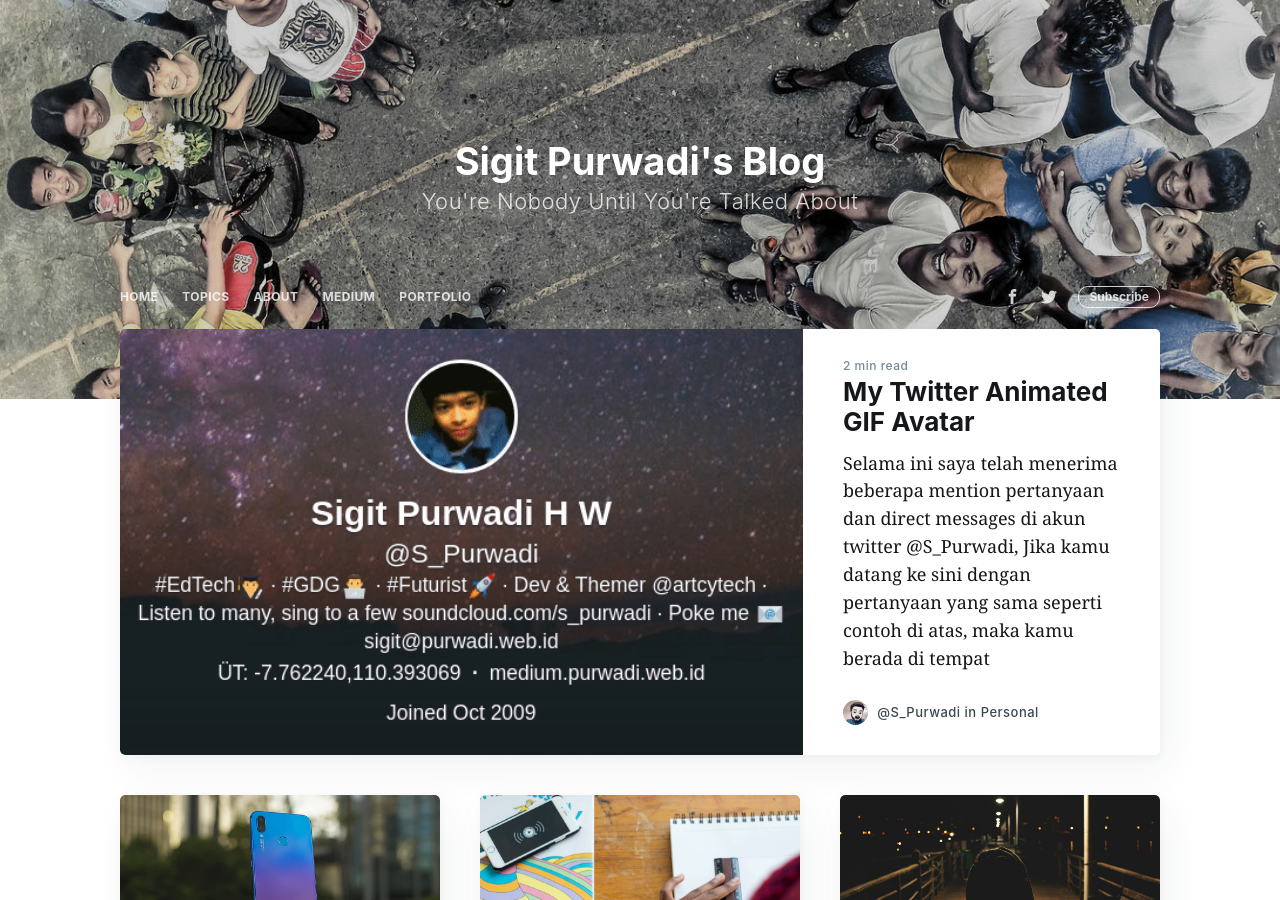
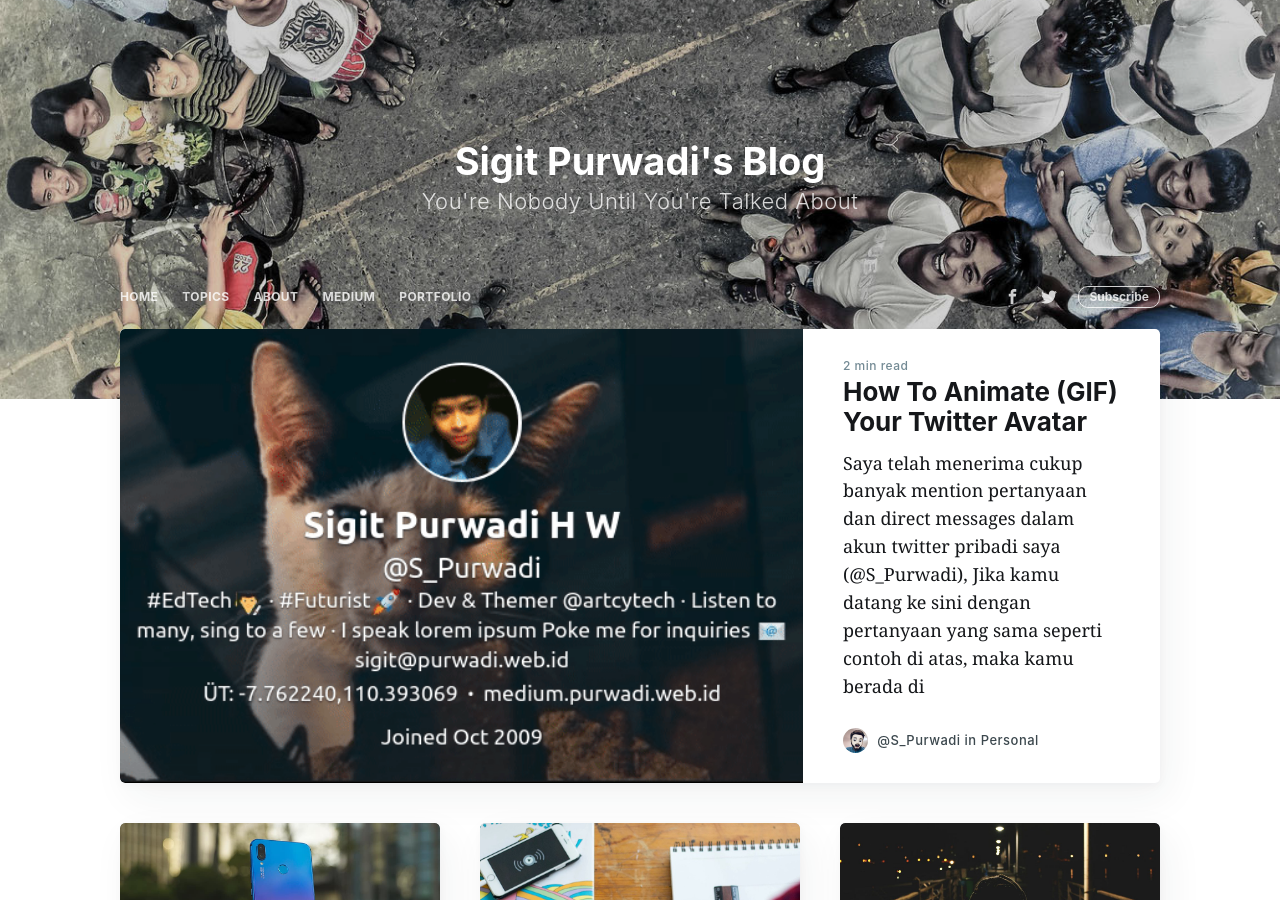
Before and after one commit to spurwadi2/v2, a Jekyll site: the page built from index.html, in a window 1280 px wide and 900 px high. Built offline with Jekyll 4.4.1, drawn with Linux system fonts in a browser that asks for light colours; nearby versions of some CDN libraries; the list of posts is cut into pages by our own code.

Commit message:
edit blog post

```diff
--- a/_posts/2018-10-12-twitter-animated-avatar.md
+++ b/_posts/2018-10-12-twitter-animated-avatar.md
@@ -1,9 +1,9 @@
 ---
 layout: post
 current: post
-cover:  assets/images/twitter-avatar.gif
+cover:  assets/images/s_purwadi-twitter.gif
 navigation: True
-title: My Twitter Animated GIF Avatar
+title: How To Animate (GIF) Your Twitter Avatar
 description: There’s no trick to having a GIF animated avatar other than doing something that’s anathema to most teens, not changing your avatar for five years.
 tags: [personal]
 class: post-template
@@ -11,9 +11,10 @@
 author: sigit
 comments: true
 mathjax:
+summary: There’s no trick to having a GIF animated avatar other than doing something that’s anathema to most teens, not changing your avatar for five years.
 ---
 
-Selama ini saya telah menerima beberapa *mention* pertanyaan dan *direct messages* di akun twitter <a href="https://twitter.com/_Purwadi" target="_blank">@S_Purwadi</a>,
+Saya telah menerima cukup banyak *mention* pertanyaan dan *direct messages* dalam akun twitter pribadi saya (<a href="https://twitter.com/_Purwadi" target="_blank">@S_Purwadi</a>),
 
 <img src="{{ site.url }}{{ site.baseurl }}assets/images/twitter-ava/dm1.jpg" align="left" alt="@S_Purwadi on twitter" title="@S_Purwadi on twitter" border="0" width="80%" />
 
@@ -61,6 +62,6 @@
 
 <img src="{{ site.url }}{{ site.baseurl }}assets/images/twitter-ava/mention1.jpg" alt="@S_Purwadi on twitter" title="@S_Purwadi on twitter" border="0" width="80%" />
 
-Tidak banyak yang tersisa dari orang-orang dengan GIF avatar seperti ini. Kalian bisa melihat [daftar akun dengan GIF avatar](https://twitter.com/S_Purwadi/lists/jedi-of-twitter).
+Tidak banyak yang tersisa dari orang-orang dengan GIF avatar seperti ini. Kalian bisa melihat orang-orang dengan GIF avatar dalam [daftar akun yang saya buat](https://twitter.com/S_Purwadi/lists/jedi-of-twitter).
 
 [^1]: [Why Twitter Banned GIF Avatars](https://www.buzzfeednews.com/article/katienotopoulos/the-real-reason-twitter-doesnt-allow-gif-avatars)
```
Also changed, not shown: other parts of _posts/2018-10-12-twitter-animated-avatar.md (+4 -4 lines), assets/images/s_purwadi-twitter.gif (added), assets/images/twitter-avatar.gif (deleted).
